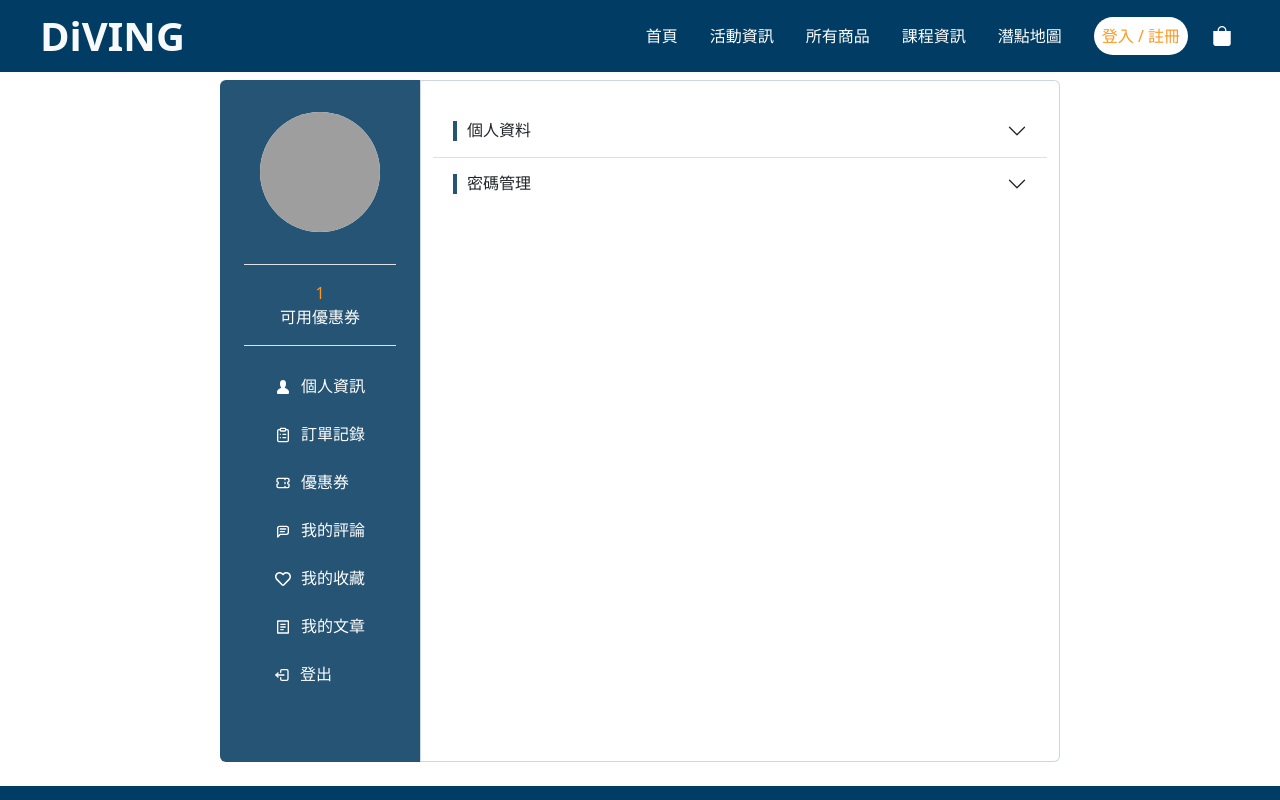
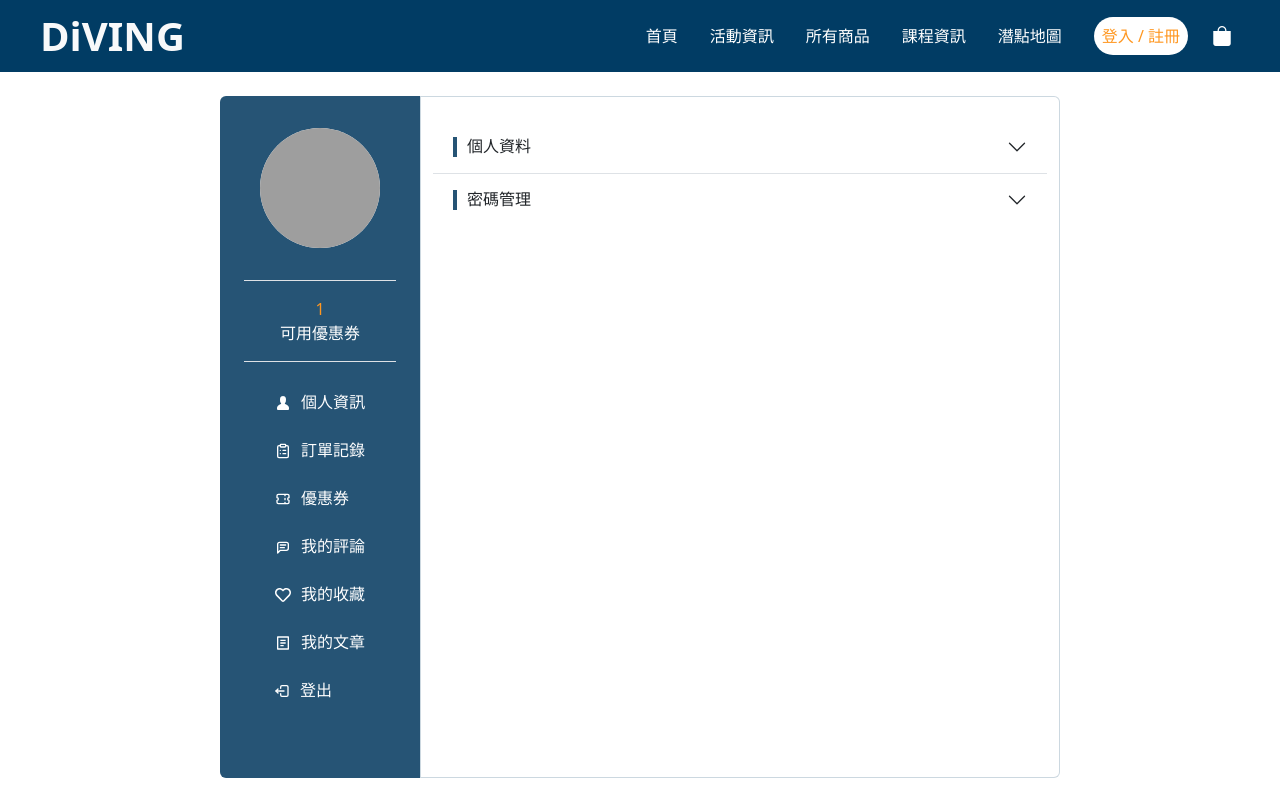
Before and after one commit to peznc810/DiVING, a Next.js app in the folder client/: page /dashboard in a window 1280 px wide. Shown: the top 800 px of the page. Built offline with nearby package versions, Linux system fonts and the light colour scheme; grey boxes are pictures that could not be loaded.

Commit message:
把main像下推，不然會被nav擋到 1. global的margin拿掉 2. Dashboard的index加高度向下推，最後切版完要拿掉

```diff
--- a/client/pages/dashboard/index.js
+++ b/client/pages/dashboard/index.js
@@ -8,7 +8,8 @@ export default function Dashboard() {
       <Head>
         <title>個人資料</title>
       </Head>
-      <main>
+      <main className="mt-5 pt-4">
+        {/* class要拿掉 */}
         <Profile />
       </main>
     </>
--- a/client/styles/globals.scss
+++ b/client/styles/globals.scss
@@ -26,7 +26,6 @@ $input-focus-box-shadow: none;
 body {
   // letter-spacing: 1px;
   box-sizing: border-box;
-  margin-top: 80px; // 這個要記得拿掉
 }
 ul {
   list-style: none;
```
